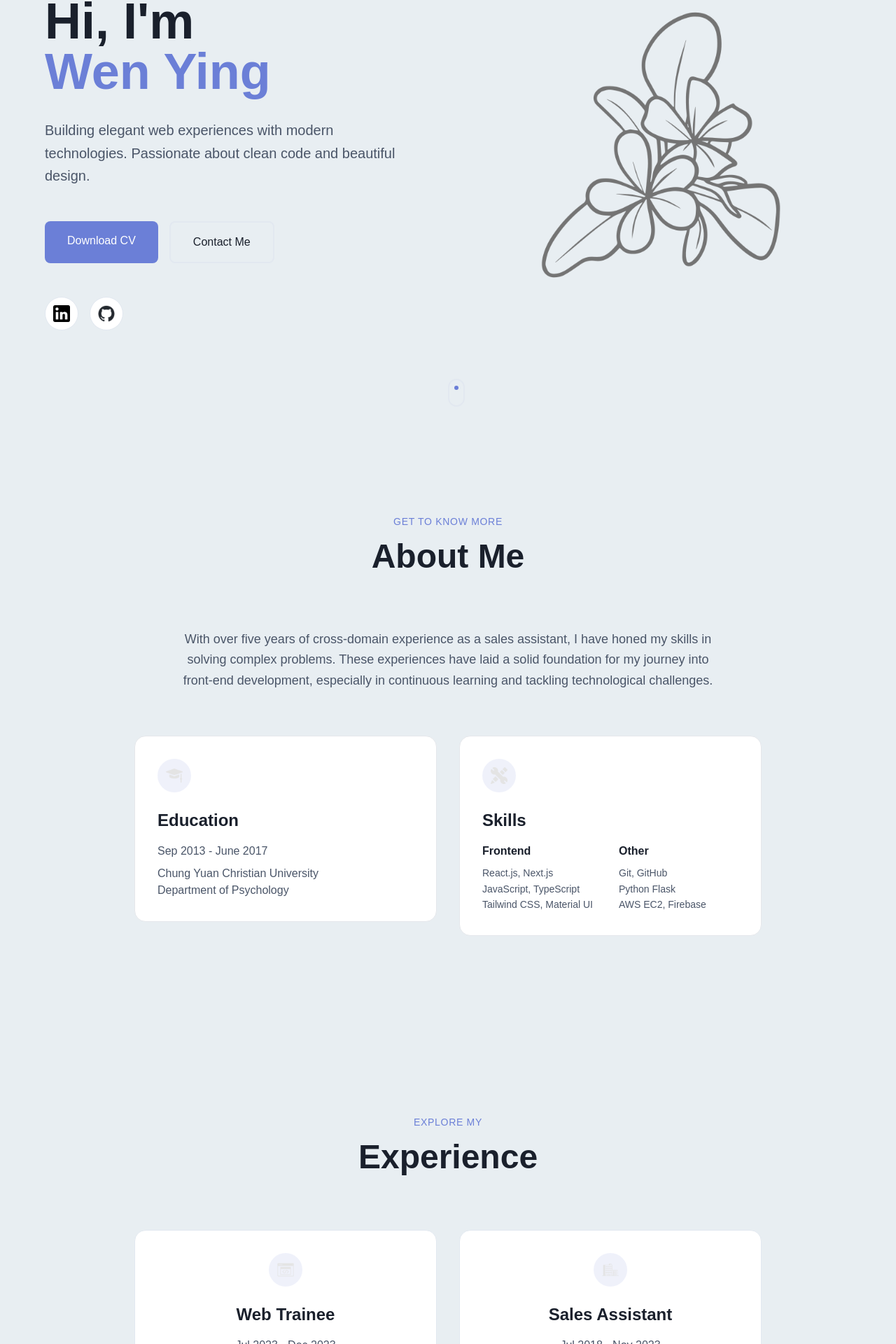
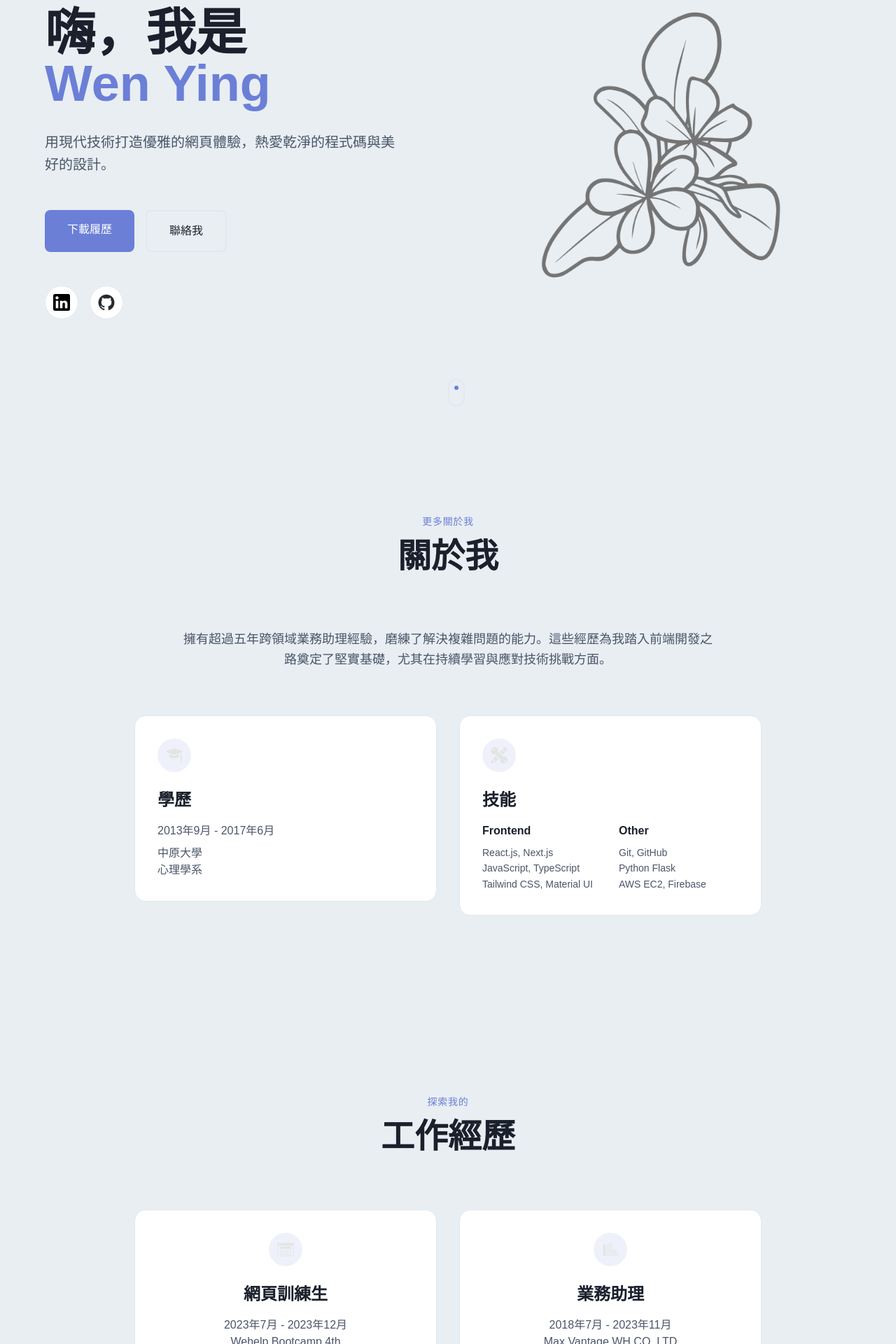
Before and after one commit to ismeleft/WenYingPortfolio, a Next.js app: page / in a window 1280 px wide. Shown: the part 273-2193 px from the top of the page at 70% size. Built offline with nearby package versions, Linux system fonts and the light colour scheme.

Commit message:
feat: MinimalHome 套用 i18n 翻譯，支援中英切換

```diff
--- a/app/themes/minimal/MinimalHome.jsx
+++ b/app/themes/minimal/MinimalHome.jsx
@@ -7,12 +7,17 @@ import { AnimatedSection, AnimatedList, AnimatedListItem } from "@/Components/sh
 import { fadeInUp, fadeInLeft, fadeInRight, staggerContainer } from "@/lib/animations";
 import { DarkModeToggle } from "@/Components/shared/DarkModeToggle";
 import { projects } from "@/data/projects";
+import { useLanguage } from "@/Components/shared/LanguageContext";
+import { translations } from "@/data/translations";
 
 /**
  * Minimal 主題 - 首頁
  * 現代極簡主義設計
  */
 export function MinimalHome() {
+  const { language } = useLanguage();
+  const t = translations[language];
+
   return (
     <div className="min-h-screen pt-16 md:pt-20">
       {/* Hero Section */}
@@ -28,14 +33,14 @@ export function MinimalHome() {
                 className="text-sm font-medium tracking-wider uppercase"
                 style={{ color: "var(--color-primary)" }}
               >
-                Frontend Developer
+                {t.hero.role}
               </motion.div>
 
               <h1
                 className="text-6xl md:text-7xl font-bold leading-tight"
                 style={{ color: "var(--color-text)" }}
               >
-                Hi, I&apos;m
+                {t.hero.greeting}
                 <br />
                 <span style={{ color: "var(--color-primary)" }}>Wen Ying</span>
               </h1>
@@ -44,8 +49,7 @@ export function MinimalHome() {
                 className="text-xl leading-relaxed max-w-lg"
                 style={{ color: "var(--color-textSecondary)" }}
               >
-                Building elegant web experiences with modern technologies.
-                Passionate about clean code and beautiful design.
+                {t.hero.bio}
               </p>
 
               {/* CTA 按鈕 */}
@@ -61,7 +65,7 @@ export function MinimalHome() {
                     color: "white",
                   }}
                 >
-                  Download CV
+                  {t.hero.downloadCv}
                 </motion.a>
 
                 <motion.a
@@ -74,7 +78,7 @@ export function MinimalHome() {
                     color: "var(--color-text)",
                   }}
                 >
-                  Contact Me
+                  {t.hero.contactMe}
                 </motion.a>
               </div>
 
@@ -152,19 +156,16 @@ export function MinimalHome() {
         <div className="max-w-4xl mx-auto">
           <AnimatedSection className="text-center mb-20">
             <p className="text-sm font-medium tracking-wider uppercase mb-4" style={{ color: "var(--color-primary)" }}>
-              Get to know more
+              {t.about.label}
             </p>
             <h2 className="text-5xl font-bold mb-6" style={{ color: "var(--color-text)" }}>
-              About Me
+              {t.about.title}
             </h2>
           </AnimatedSection>
 
           <AnimatedSection animation={fadeInUp} className="mb-16">
             <p className="text-lg leading-relaxed text-center max-w-3xl mx-auto" style={{ color: "var(--color-textSecondary)" }}>
-              With over five years of cross-domain experience as a sales assistant,
-              I have honed my skills in solving complex problems. These experiences
-              have laid a solid foundation for my journey into front-end development,
-              especially in continuous learning and tackling technological challenges.
+              {t.about.bio}
             </p>
           </AnimatedSection>
 
@@ -181,12 +182,12 @@ export function MinimalHome() {
                   <Image src="/education.png" width={24} height={24} alt="Education" />
                 </div>
                 <h3 className="text-2xl font-bold mb-4" style={{ color: "var(--color-text)" }}>
-                  Education
+                  {t.about.education}
                 </h3>
                 <div style={{ color: "var(--color-textSecondary)" }}>
-                  <p className="mb-2">Sep 2013 - June 2017</p>
-                  <p className="font-medium">Chung Yuan Christian University</p>
-                  <p>Department of Psychology</p>
+                  <p className="mb-2">{t.about.educationDate}</p>
+                  <p className="font-medium">{t.about.educationSchool}</p>
+                  <p>{t.about.educationDept}</p>
                 </div>
               </div>
             </AnimatedListItem>
@@ -202,7 +203,7 @@ export function MinimalHome() {
                   <Image src="/skills.png" width={24} height={24} alt="Skills" />
                 </div>
                 <h3 className="text-2xl font-bold mb-4" style={{ color: "var(--color-text)" }}>
-                  Skills
+                  {t.about.skills}
                 </h3>
                 <div className="grid grid-cols-2 gap-6" style={{ color: "var(--color-textSecondary)" }}>
                   <div>
@@ -233,10 +234,10 @@ export function MinimalHome() {
         <div className="max-w-4xl mx-auto">
           <AnimatedSection className="text-center mb-20">
             <p className="text-sm font-medium tracking-wider uppercase mb-4" style={{ color: "var(--color-primary)" }}>
-              Explore My
+              {t.experience.label}
             </p>
             <h2 className="text-5xl font-bold mb-6" style={{ color: "var(--color-text)" }}>
-              Experience
+              {t.experience.title}
             </h2>
           </AnimatedSection>
 
@@ -252,10 +253,10 @@ export function MinimalHome() {
                   <Image src="/coding.png" width={24} height={24} alt="Coding" />
                 </div>
                 <h3 className="text-2xl font-bold mb-4" style={{ color: "var(--color-text)" }}>
-                  Web Trainee
+                  {t.experience.webTrainee}
                 </h3>
                 <p style={{ color: "var(--color-textSecondary)" }}>
-                  Jul 2023 - Dec 2023
+                  {t.experience.webTraineeDate}
                   <br />
                   Wehelp Bootcamp 4th
                 </p>
@@ -273,10 +274,10 @@ export function MinimalHome() {
                   <Image src="/company.png" width={24} height={24} alt="Company" />
                 </div>
                 <h3 className="text-2xl font-bold mb-4" style={{ color: "var(--color-text)" }}>
-                  Sales Assistant
+                  {t.experience.salesAssistant}
                 </h3>
                 <p style={{ color: "var(--color-textSecondary)" }}>
-                  Jul 2018 - Nov 2023
+                  {t.experience.salesAssistantDate}
                   <br />
                   Max Vantage WH CO. LTD
                 </p>
@@ -291,10 +292,10 @@ export function MinimalHome() {
         <div className="max-w-6xl mx-auto">
           <AnimatedSection className="text-center mb-20">
             <p className="text-sm font-medium tracking-wider uppercase mb-4" style={{ color: "var(--color-primary)" }}>
-              Browse My
+              {t.projects.label}
             </p>
             <h2 className="text-5xl font-bold mb-6" style={{ color: "var(--color-text)" }}>
-              Projects
+              {t.projects.title}
             </h2>
           </AnimatedSection>
 
@@ -317,7 +318,7 @@ export function MinimalHome() {
                     {project.title}
                   </h3>
                   <p className="mb-4" style={{ color: "var(--color-textSecondary)" }}>
-                    {project.description}
+                    {language === "zh" ? project.description : project.descriptionEn}
                   </p>
                   <div className="flex flex-wrap justify-center gap-2 mb-6">
                     {project.techStack.map((tech) => (
@@ -343,7 +344,7 @@ export function MinimalHome() {
                         color: "var(--color-text)",
                       }}
                     >
-                      Live Demo
+                      {t.projects.liveDemo}
                     </motion.a>
                     <motion.a
                       href={project.github}
@@ -357,7 +358,7 @@ export function MinimalHome() {
                         color: "white",
                       }}
                     >
-                      GitHub
+                      {t.projects.github}
                     </motion.a>
                   </div>
                 </div>
@@ -372,10 +373,10 @@ export function MinimalHome() {
         <div className="max-w-4xl mx-auto">
           <AnimatedSection className="text-center mb-12">
             <p className="text-sm font-medium tracking-wider uppercase mb-4" style={{ color: "var(--color-primary)" }}>
-              Get in Touch
+              {t.contact.label}
             </p>
             <h2 className="text-5xl font-bold mb-6" style={{ color: "var(--color-text)" }}>
-              Contact Me
+              {t.contact.title}
             </h2>
           </AnimatedSection>
 
```
